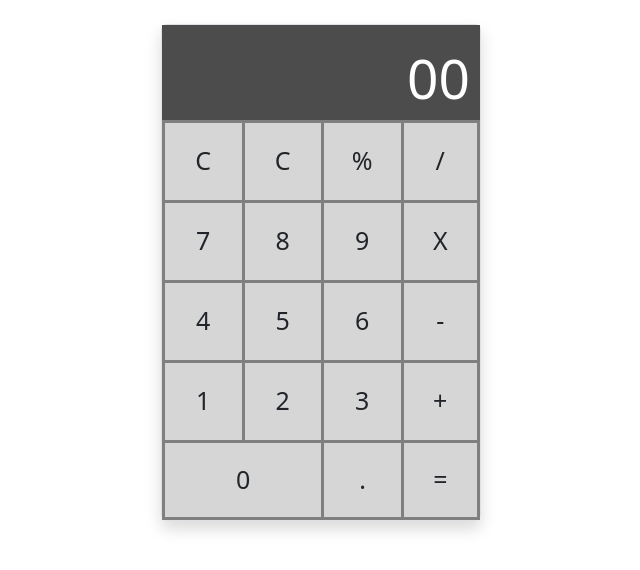
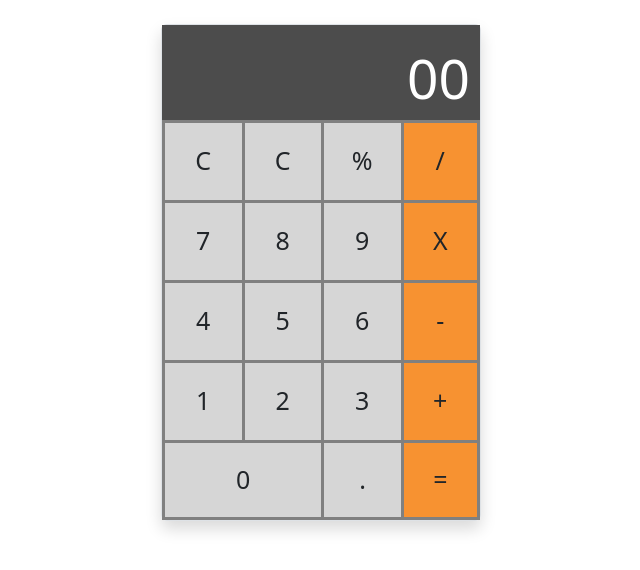
Before and after one commit to shobhitk8055/calculator, a React (Create React App) app: page / in a window 1280 px wide. Shown: the top 570 px of the page, without its empty margins (301-941 px from the left). Built offline with nearby package versions, Linux system fonts and the light colour scheme.

Commit message:
calculator

```diff
--- a/src/App.css
+++ b/src/App.css
@@ -34,3 +34,7 @@
 .add-bottom {
   border-bottom: 3px solid grey;
 }
+
+.bg-orange {
+  background-color: #F79231;
+}
--- a/src/Calculator/Button/Button.tsx
+++ b/src/Calculator/Button/Button.tsx
@@ -6,10 +6,17 @@ interface Props {
   doubleSize?: boolean;
   dropRight?: boolean;
   addBottom?: boolean;
+  orange?: boolean;
 }
 
 function Button(props: Props) {
-  const { text, doubleSize = false, dropRight = false, addBottom = false } = props;
+  const {
+    text,
+    doubleSize,
+    dropRight,
+    addBottom,
+    orange,
+  } = props;
 
   return (
     <div
@@ -18,6 +25,7 @@ function Button(props: Props) {
         doubleSize ? "button-2x" : "",
         dropRight ? "drop-right" : "",
         addBottom ? "add-bottom" : "",
+        orange ? "bg-orange" : ""
       )}
     >
       {text}
--- a/src/Calculator/Calculator.tsx
+++ b/src/Calculator/Calculator.tsx
@@ -16,30 +16,30 @@ function Calculator(props: Props) {
           <Button dropRight text="C" />
           <Button dropRight text="C" />
           <Button dropRight text="%" />
-          <Button text="/" />
+          <Button orange text="/" />
         </div>
         <div className="row2 d-flex">
           <Button dropRight text="7" />
           <Button dropRight text="8" />
           <Button dropRight text="9" />
-          <Button text="X" />
+          <Button orange text="X" />
         </div>
         <div className="row3 d-flex">
           <Button dropRight text="4" />
           <Button dropRight text="5" />
           <Button dropRight text="6" />
-          <Button text="-" />
+          <Button orange text="-" />
         </div>
         <div className="row3 d-flex">
           <Button dropRight text="1" />
           <Button dropRight text="2" />
           <Button dropRight text="3" />
-          <Button text="+" />
+          <Button orange text="+" />
         </div>
         <div className="row3 d-flex">
           <Button addBottom dropRight doubleSize text="0" />
           <Button addBottom dropRight text="." />
-          <Button addBottom text="=" />
+          <Button orange addBottom text="=" />
         </div>
       </div>
     </div>
```
